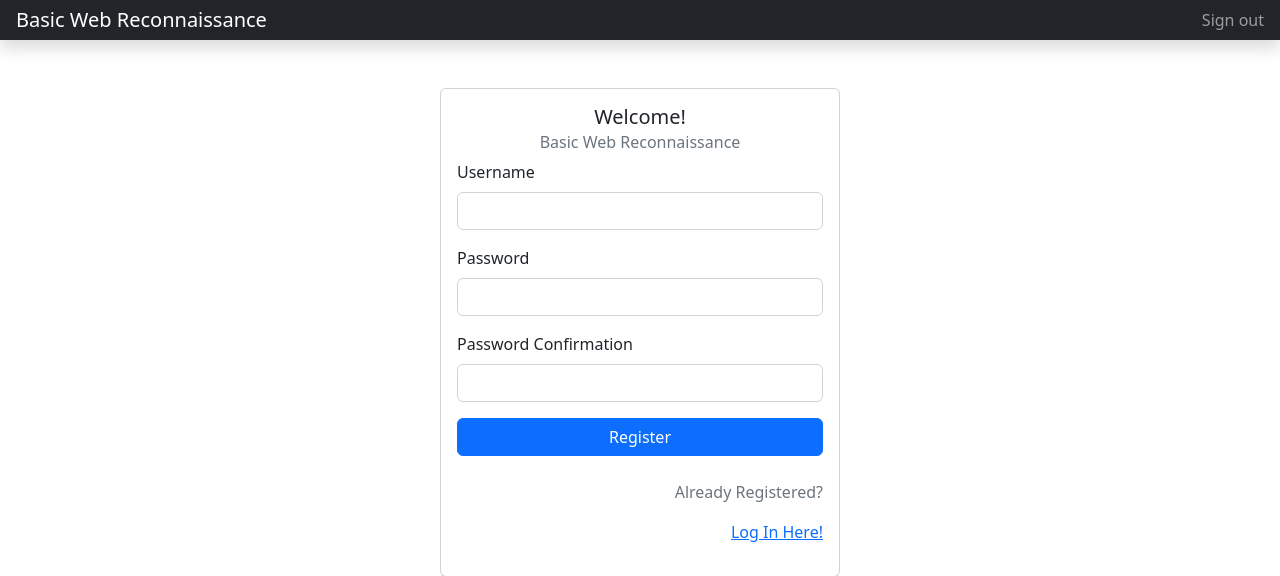
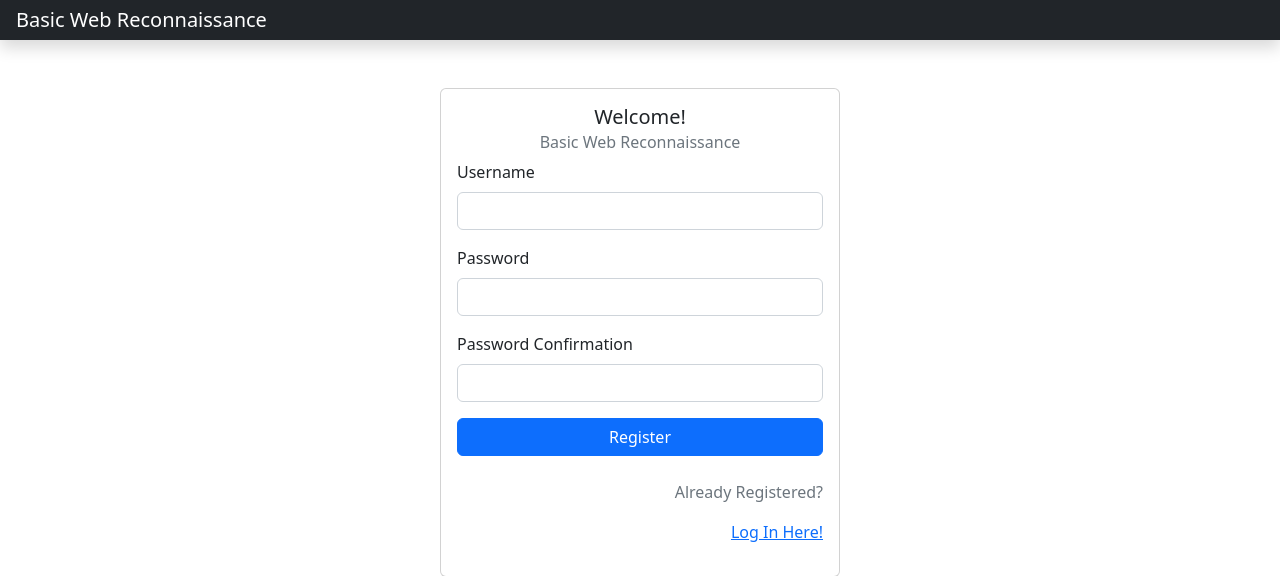
Before and after one commit to soraa14/basic-web-reconnaissance, a PHP site: page /basic-web-recon/register.php in a window 1280 px wide. Shown: the top 576 px of the page. Run offline with PHP 8.4, Linux system fonts and the light colour scheme.

Commit message:
Update register.php

```diff
--- a/register.php
+++ b/register.php
@@ -13,11 +13,6 @@
   <button class="navbar-toggler position-absolute d-md-none collapsed" type="button" data-bs-toggle="collapse" data-bs-target="#sidebarMenu" aria-controls="sidebarMenu" aria-expanded="false" aria-label="Toggle navigation">
     <span class="navbar-toggler-icon"></span>
   </button>
-  <div class="navbar-nav">
-    <div class="nav-item text-nowrap">
-      <a class="nav-link px-3" href="#">Sign out</a>
-    </div>
-  </div>
 </header>
     <br><br>
 
```
